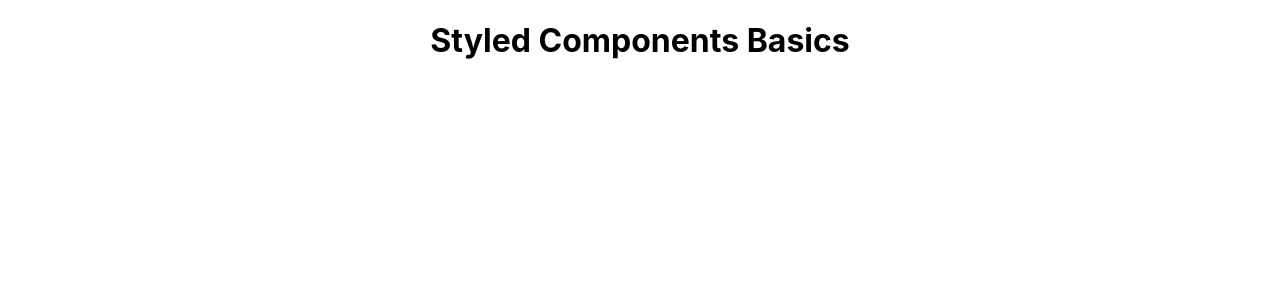
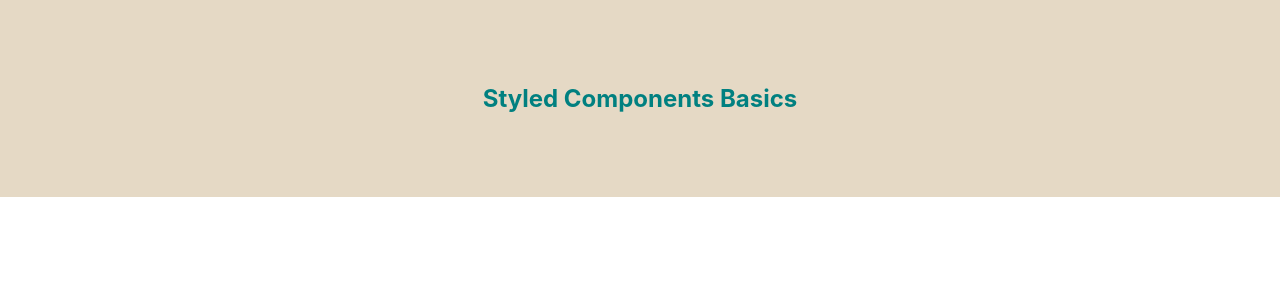
Before and after one commit to Shollytemmy/styled-components-basics, a React (Create React App) app: page / in a window 1280 px wide. Shown: the top 300 px of the page. Built offline with nearby package versions, Linux system fonts and the light colour scheme.

Commit message:
create Title and Wrapper components

```diff
--- a/src/App.js
+++ b/src/App.js
@@ -1,12 +1,28 @@
+import styled from 'styled-components';
+import './App.css';
 
-import './App.css';
+const Title = styled.h1`
+font-color: 1.5em;
+text-align: center;
+color: teal;
+`;
+
+const Wrapper = styled.section`
+padding: 4em;
+background-color: #e5d9c5;
+
+`;
 
 function App() {
   return (
-    <div className="App">
-      <h1>Styled Components Basics</h1>
+    <Wrapper>
+      <Title>
+        Styled Components Basics
 
-    </div>
+      </Title>
+
+
+    </Wrapper>
   );
 }
 
```
